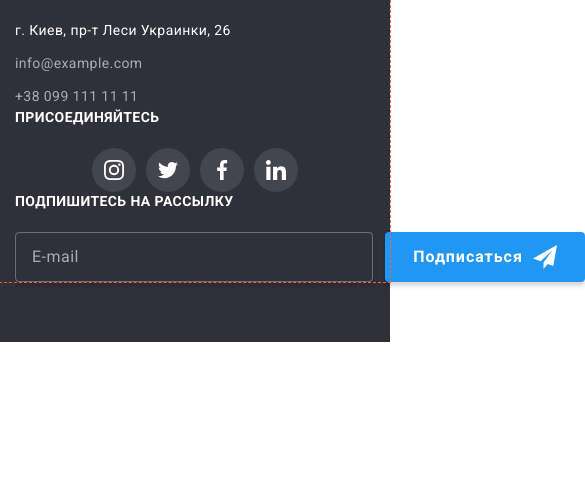
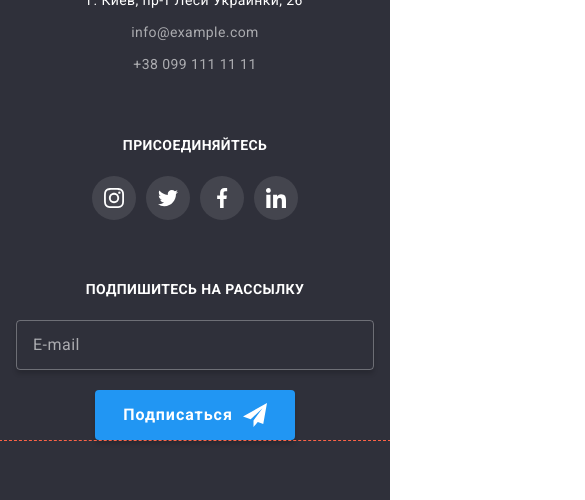
Before and after one commit to muzzlegit/goit-markup-hw-08, a plain HTML site: page index.html in a window 390 px wide. Shown: the part 4664-5164 px from the top of the page, 585 px wide, since content can reach past the window. Before the commit the page ends 5006 px from the top, so only its background shows below. Drawn offline with nearby package versions, Linux system fonts and the light colour scheme.

Commit message:
add mobile footer

```diff
--- a/sass/components/_address.scss
+++ b/sass/components/_address.scss
@@ -1,8 +1,14 @@
 .address {
+  @media screen and (max-width: 767px) {
+    margin-bottom: 60px;
+  }
+
   &__text {
     margin-top: 0;
-    margin-bottom: 9px;
-
+    margin-bottom: 8px;
+    @media screen and (min-width: 1200px) {
+      margin-bottom: 9px;
+    }
     font-style: normal;
     @include font-get-up(1.71);
     color: $white-text-color;
@@ -11,7 +17,10 @@
     @extend %list;
   }
   &__item:not(:last-child) {
-    margin-bottom: 9px;
+    margin-bottom: 8px;
+    @media screen and (min-width: 1200px) {
+      margin-bottom: 9px;
+    }
   }
   &__link {
     font-style: normal;
--- a/sass/components/_footer.scss
+++ b/sass/components/_footer.scss
@@ -4,6 +4,7 @@
   background-color: #2f303a;
 
   &__conteiner {
+    text-align: center;
     @media screen and (min-width: 768px) {
       display: flex;
       align-items: baseline;
@@ -12,13 +13,19 @@
 
   &__logo {
     display: inline-block;
+    padding: 0;
     margin-bottom: 20px;
   }
   &__adds-box {
-    margin-right: 70px;
+    @media screen and (min-width: 1200px) {
+      margin-right: 70px;
+    }
   }
-  // &__join-box {
-  // }
+  &__join-box {
+    @media screen and (max-width: 767px) {
+      margin-bottom: 60px;
+    }
+  }
   &__sign-box {
     margin-left: auto;
   }
--- a/sass/components/_mailing.scss
+++ b/sass/components/_mailing.scss
@@ -1,8 +1,17 @@
 .mailing-form {
-  display: flex;
+  @media screen and (min-width: 1200px) {
+    display: flex;
+  }
+
   &__title {
     display: inline-block;
-    margin-right: 12px;
+
+    @media screen and (max-width: 767px) {
+      margin-bottom: 20px;
+    }
+    @media screen and (min-width: 1200px) {
+      margin-right: 12px;
+    }
   }
   &__input {
     padding: 15px 16px;
```
Also changed, not shown: css/main.css, css/main.min.css, 2 other files.
